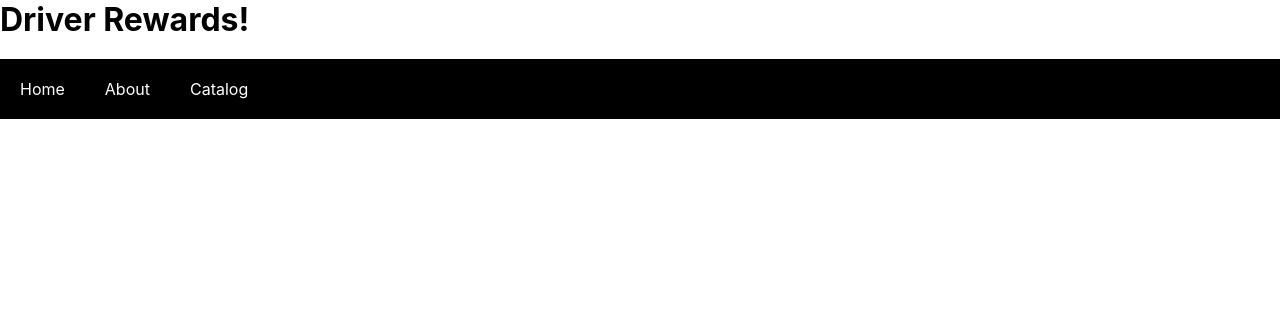
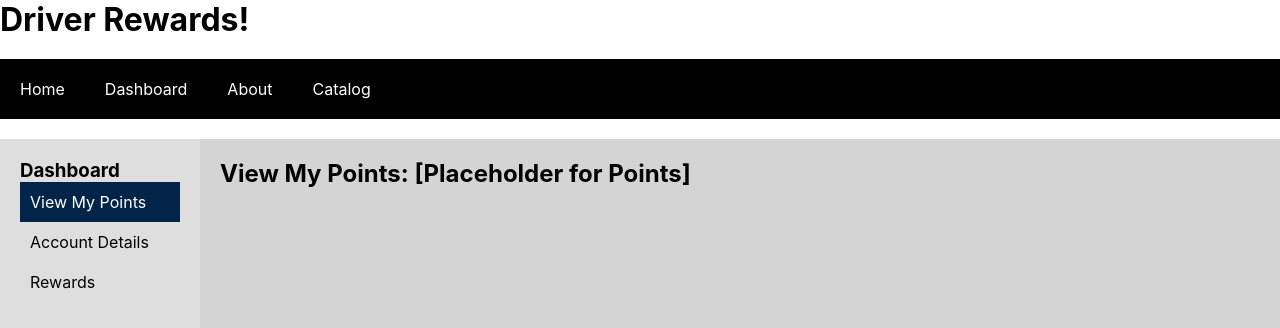
Before and after one commit to 80kb/Team04-ReactApp, a React (Create React App) app: page /dashboard in a window 1280 px wide. Shown: the top 328 px of the page. Built offline with nearby package versions, Linux system fonts and the light colour scheme.

Commit message:
Dashboard.js and styling added

```diff
--- /dev/null
+++ b/src/components/Dashboard.js
@@ -0,0 +1,39 @@
+// src/components/Dashboard.js
+
+import React, { useState } from 'react';
+import '../styles/Dashboard.css'; // Import your CSS
+
+const Dashboard = () => {
+    const [activeTab, setActiveTab] = useState('viewPoints'); // Default active tab
+
+    const renderContent = () => {
+        switch (activeTab) {
+            case 'viewPoints':
+                return <h2>View My Points: [Placeholder for Points]</h2>;
+            case 'accountDetails':
+                return <h2>Account Details: [Placeholder for Account Info]</h2>;
+            case 'rewards':
+                return <h2>Rewards: [Placeholder for Rewards]</h2>;
+            default:
+                return <h2>Select a tab to see content</h2>;
+        }
+    };
+
+    return (
+        <div className="dashboard">
+            <div className="sidebar">
+                <h3>Dashboard</h3>
+                <ul>
+                    <li onClick={() => setActiveTab('viewPoints')} className={activeTab === 'viewPoints' ? 'active' : ''}>View My Points</li>
+                    <li onClick={() => setActiveTab('accountDetails')} className={activeTab === 'accountDetails' ? 'active' : ''}>Account Details</li>
+                    <li onClick={() => setActiveTab('rewards')} className={activeTab === 'rewards' ? 'active' : ''}>Rewards</li>
+                </ul>
+            </div>
+            <div className="content">
+                {renderContent()}
+            </div>
+        </div>
+    );
+};
+
+export default Dashboard;
--- a/src/components/Main.js
+++ b/src/components/Main.js
@@ -1,6 +1,7 @@
 import { Routes, Route } from 'react-router-dom';
-import About from './About'
-import Catalog from './Catalog'
+import About from './About';
+import Catalog from './Catalog';
+import Dashboard from './Dashboard';
 
 const Home = () => (
 	<div className='home'>
@@ -14,6 +15,7 @@ const Main = () => (
 		<Route exact path='/' element={<Home/>}></Route>
 		<Route exact path='/about' element={<About/>}></Route>
 		<Route exact path='/catalog' element={<Catalog/>}></Route>
+		<Route exact path='/dashboard' element={<Dashboard/>}></Route>
 	</Routes>
 );
 
--- a/src/components/Navigation.js
+++ b/src/components/Navigation.js
@@ -4,6 +4,7 @@ const Navigation = () => (
 	<nav>
 		<ul>
 		<li><NavLink to="/">Home</NavLink></li>
+		<li><NavLink to="/dashboard">Dashboard</NavLink></li>
 		<li><NavLink to="/about">About</NavLink></li>
 		<li><NavLink to="/catalog">Catalog</NavLink></li>
 		</ul>
--- /dev/null
+++ b/src/styles/Dashboard.css
@@ -0,0 +1,38 @@
+/* src/styles/dashboard.css*/
+
+.dashboard {
+    display: flex; /* Use flexbox for layout */
+    height: 100vh; /* Full height */
+}
+
+.sidebar {
+    width: 200px; /* Fixed width for the sidebar */
+    background-color: #dedede; /* Light background color */
+    padding: 20px;
+}
+
+.sidebar ul {
+    list-style: none; /* Remove bullet points */
+    padding: 0; /* Remove padding */
+}
+
+.sidebar li {
+    padding: 10px; /* Space around each tab */
+    cursor: pointer; /* Pointer cursor on hover */
+    transition: background-color 0.3s ease; /* Smooth background change */
+}
+
+.sidebar li:hover {
+    background-color: #ddd; /* Change background on hover */
+}
+
+.sidebar li.active {
+    background-color: #022448; /* Highlight active tab */
+    color: white; /* Change text color for active tab */
+}
+
+.content {
+    flex: 1; /* Take remaining space */
+    padding: 20px; /* Padding around the content */
+    background-color: rgb(212, 212, 212); /* White background for content area */
+}
```
